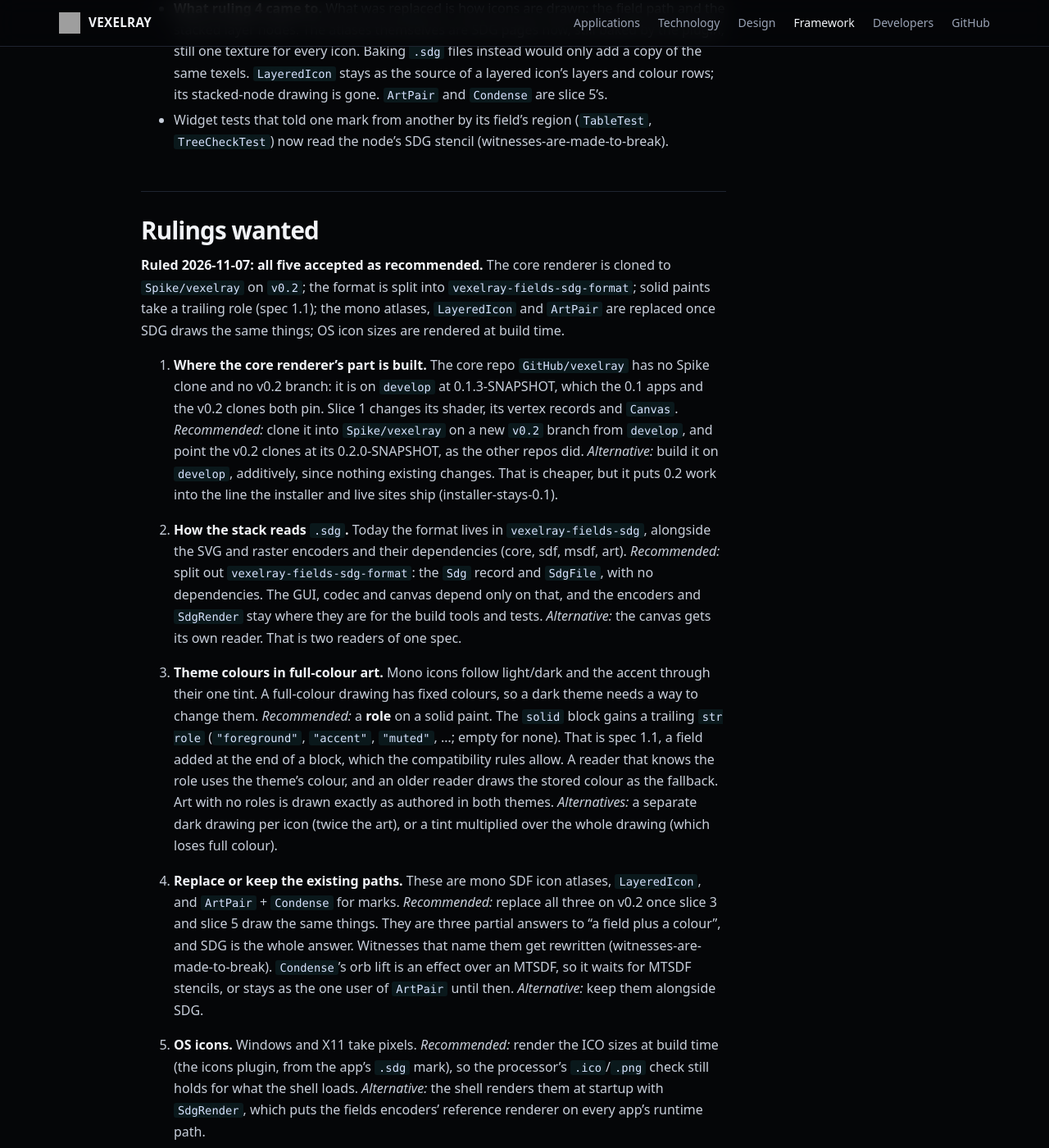
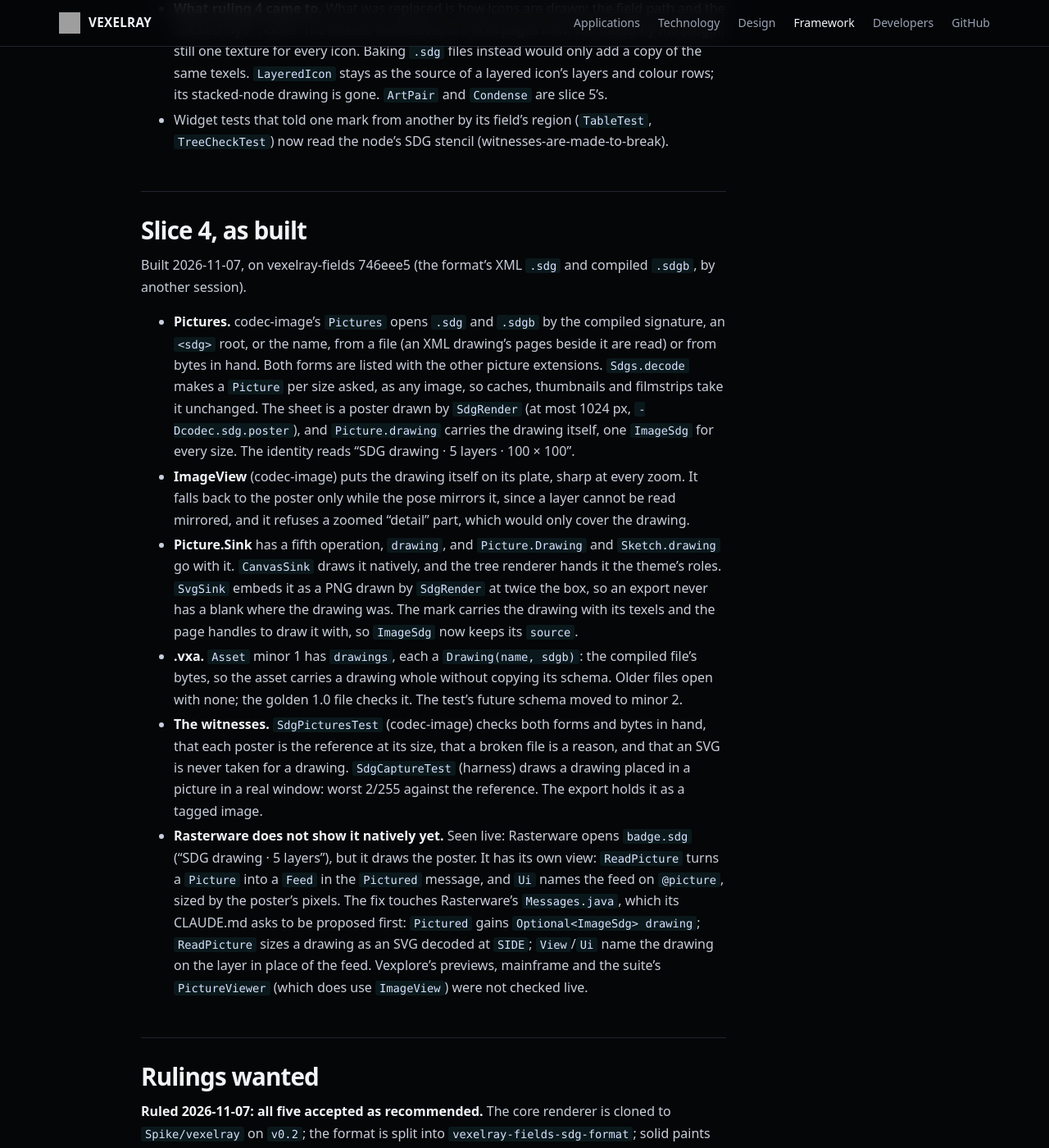
Before and after one commit to sibarum/vexelray-framework, a Jekyll site: the page built from docs/plans/sdg-native.md, in a window 1280 px wide and 1400 px high, scrolled down 6032 px. Shown: the whole window at 82% size. Built offline with Jekyll 4.4.1, drawn with Linux system fonts in a browser that asks for light colours; our own code applies the rules of GitHub Pages for plain Markdown files.

Commit message:
Plan: SDG natively, slice 4 as built
Co-Authored-By: Claude Opus 5.5 <noreply@anthropic.com>

```diff
--- a/docs/plans/sdg-native.md
+++ b/docs/plans/sdg-native.md
@@ -160,6 +160,38 @@ Built 2026-11-07. The author chose the larger scope when asked: give SDG layers
 - Widget tests that told one mark from another by its field's region (`TableTest`, `TreeCheckTest`) now read the
   node's SDG stencil (witnesses-are-made-to-break).
 
+## Slice 4, as built
+
+Built 2026-11-07, on vexelray-fields 746eee5 (the format's XML `.sdg` and compiled `.sdgb`, by another session).
+
+- **Pictures.** codec-image's `Pictures` opens `.sdg` and `.sdgb` by the compiled signature, an `<sdg>` root, or the
+  name, from a file (an XML drawing's pages beside it are read) or from bytes in hand. Both forms are listed with
+  the other picture extensions. `Sdgs.decode` makes a `Picture` per size asked, as any image, so caches, thumbnails
+  and filmstrips take it unchanged. The sheet is a poster drawn by `SdgRender` (at most 1024 px,
+  `-Dcodec.sdg.poster`), and `Picture.drawing` carries the drawing itself, one `ImageSdg` for every size. The
+  identity reads "SDG drawing · 5 layers · 100 × 100".
+- **ImageView** (codec-image) puts the drawing itself on its plate, sharp at every zoom. It falls back to the poster
+  only while the pose mirrors it, since a layer cannot be read mirrored, and it refuses a zoomed "detail" part,
+  which would only cover the drawing.
+- **Picture.Sink** has a fifth operation, `drawing`, and `Picture.Drawing` and `Sketch.drawing` go with it.
+  `CanvasSink` draws it natively, and the tree renderer hands it the theme's roles. `SvgSink` embeds it as a PNG
+  drawn by `SdgRender` at twice the box, so an export never has a blank where the drawing was. The mark carries
+  the drawing with its texels and the page handles to draw it with, so `ImageSdg` now keeps its `source`.
+- **.vxa.** `Asset` minor 1 has `drawings`, each a `Drawing(name, sdgb)`: the compiled file's bytes, so the asset
+  carries a drawing whole without copying its schema. Older files open with none; the golden 1.0 file checks it.
+  The test's future schema moved to minor 2.
+- **The witnesses.** `SdgPicturesTest` (codec-image) checks both forms and bytes in hand, that each poster is the
+  reference at its size, that a broken file is a reason, and that an SVG is never taken for a drawing.
+  `SdgCaptureTest` (harness) draws a drawing placed in a picture in a real window: worst 2/255 against the
+  reference. The export holds it as a tagged image.
+- **Rasterware does not show it natively yet.** Seen live: Rasterware opens `badge.sdg` ("SDG drawing · 5 layers"),
+  but it draws the poster. It has its own view: `ReadPicture` turns a `Picture` into a `Feed` in the `Pictured`
+  message, and `Ui` names the feed on `@picture`, sized by the poster's pixels. The fix touches Rasterware's
+  `Messages.java`, which its CLAUDE.md asks to be proposed first: `Pictured` gains `Optional<ImageSdg> drawing`;
+  `ReadPicture` sizes a drawing as an SVG decoded at `SIDE`; `View`/`Ui` name the drawing on the layer in place
+  of the feed. Vexplore's previews, mainframe and the suite's `PictureViewer` (which does use `ImageView`) were not
+  checked live.
+
 ## Rulings wanted
 
 **Ruled 2026-11-07: all five accepted as recommended.** The core renderer is cloned to `Spike/vexelray` on `v0.2`;
```
